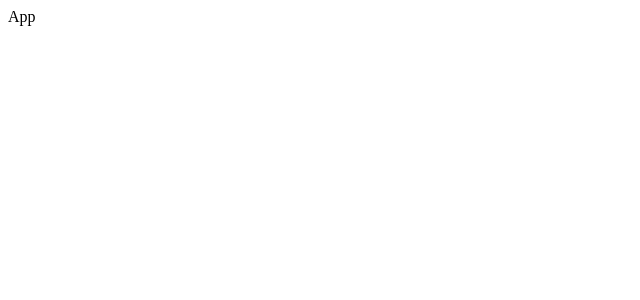
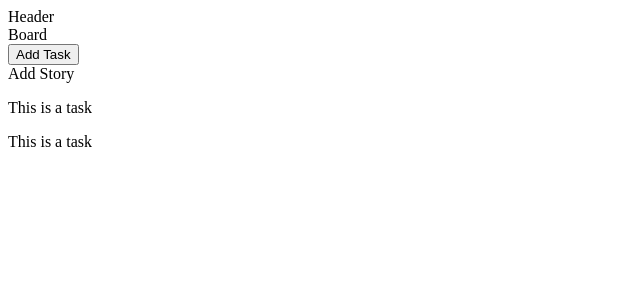
Before and after one commit to teamgoblinsharks/ReactScrum, a React app: page / in a window 1280 px wide. Shown: the top 300 px of the page, without its empty margins (0-640 px from the left). Built offline with nearby package versions, Linux system fonts and the light colour scheme.

Commit message:
set up react router and redux provider

```diff
--- a/package.json
+++ b/package.json
@@ -26,6 +26,7 @@
     "react-redux": "^5.0.7",
     "react-router": "^4.3.1",
     "react-router-dom": "^4.3.1",
+    "redux": "^4.0.0",
     "redux-devtools-extension": "^2.13.5",
     "redux-thunk": "^2.3.0",
     "sass-loader": "^7.0.3",
--- /dev/null
+++ b/src/components/AddStory.jsx
@@ -0,0 +1,12 @@
+import React, { Component } from 'react'
+
+class AddStory extends Component {
+   render() {
+      return (
+         <div>
+            Add Story
+         </div>
+      )
+   }
+}
+export default AddStory;
--- a/src/components/App.jsx
+++ b/src/components/App.jsx
@@ -1,11 +1,19 @@
-import React, { Component } from 'react'
+import React, { Component } from 'react';
+import { BrowserRouter as Router, Route, Switch } from 'react-router-dom';
+import Header from './Header.jsx';
+import Board from './Board.jsx';
 
 class App extends Component {
   render() {
     return (
+      <Router>
         <div>
-            App
+          <Header />
+          <Switch>
+            <Route exact path='/' component={Board} />
+          </Switch>
         </div>
+      </Router>
     )
   }
 }
--- a/src/components/Board.jsx
+++ b/src/components/Board.jsx
@@ -1,8 +1,7 @@
 import React, { Component } from 'react';
-import AddTask from './components/AddTask.jsx';
-import AddStory from './components/AddStory.jsx';
-import HeaderBody from './components/HeaderBody.jsx';
-
+import AddTask from './AddTask.jsx';
+import AddStory from './AddStory.jsx';
+import Row from './Row.jsx';
 
 class Board extends Component {
   constructor(props) {
@@ -12,12 +11,12 @@ class Board extends Component {
   render() {
     return (
       <div>
+        Board
         <div>
-          {AddTask}
+          <AddTask />
         </div>
-
-        <div>{AddStory}</div>
-        <div>{Row}</div>
+        <div><AddStory /></div>
+        <div><Row /></div>
       </div>
     )
   }
--- a/src/components/Row.jsx
+++ b/src/components/Row.jsx
@@ -1,5 +1,6 @@
 import React from 'react';
-import RowHeader from './RowHeader';
+import RowHeader from './RowHeader.jsx';
+import Body from './Body.jsx';
 
 const Row = () => {
   return (
--- a/src/components/RowHeader.jsx
+++ b/src/components/RowHeader.jsx
@@ -3,11 +3,13 @@ import Body from './Body.jsx';
 
 
 class RowHeader extends Component {
-    render() {
-        <div>
-            <Body/>
-        </div>
-    }
+  render() {
+    return (
+      <div>
+        <Body />
+      </div>
+    )
+  }
 }
 
 export default RowHeader;
--- a/src/index.js
+++ b/src/index.js
@@ -1,7 +1,13 @@
 import React from 'react';
 import { render } from 'react-dom';
 import App from './components/App.jsx';
+import { Provider } from "react-redux";
+import store from "./store";
 
 const root = document.getElementById('root');
 
-render(<App />, root);
+render(
+   <Provider store={store}>
+      <App />
+   </Provider>,
+   root);
--- a/src/reducers/index.js
+++ b/src/reducers/index.js
@@ -1,7 +1,7 @@
 import { combineReducers } from 'redux';
 
 // import all reducers here
-import taskReducer from './clothesReducer';
+import taskReducer from './taskReducer';
 
 // combine reducers
 const reducers = combineReducers({
```
Also changed, not shown: 1 other file (tests, documents, lock files or other folders). Lines whose indentation alone changed are shown as unchanged.
